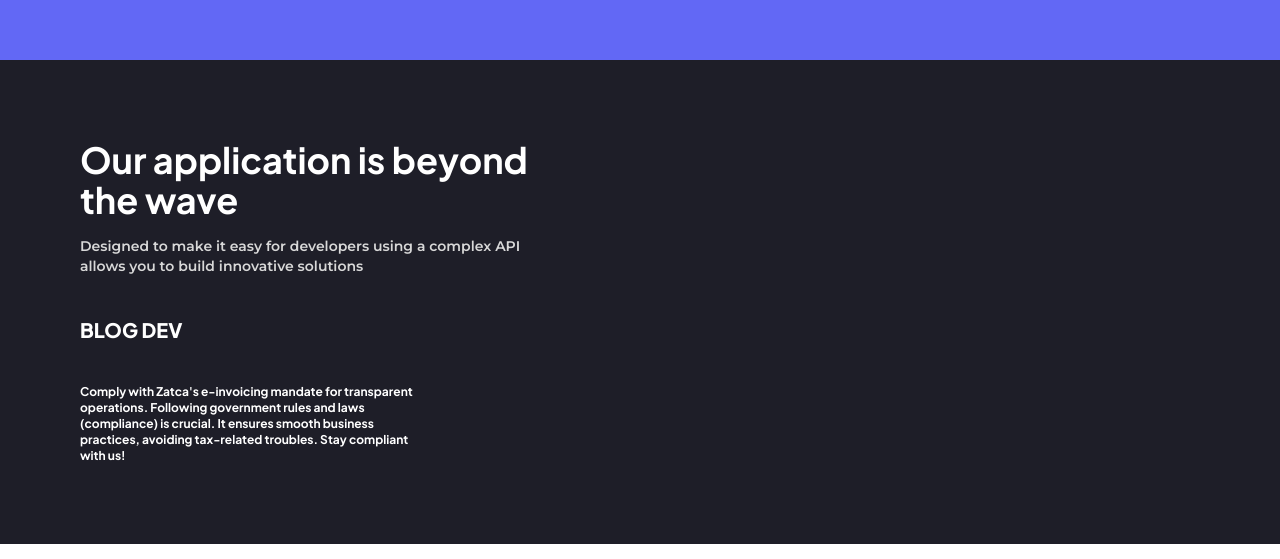
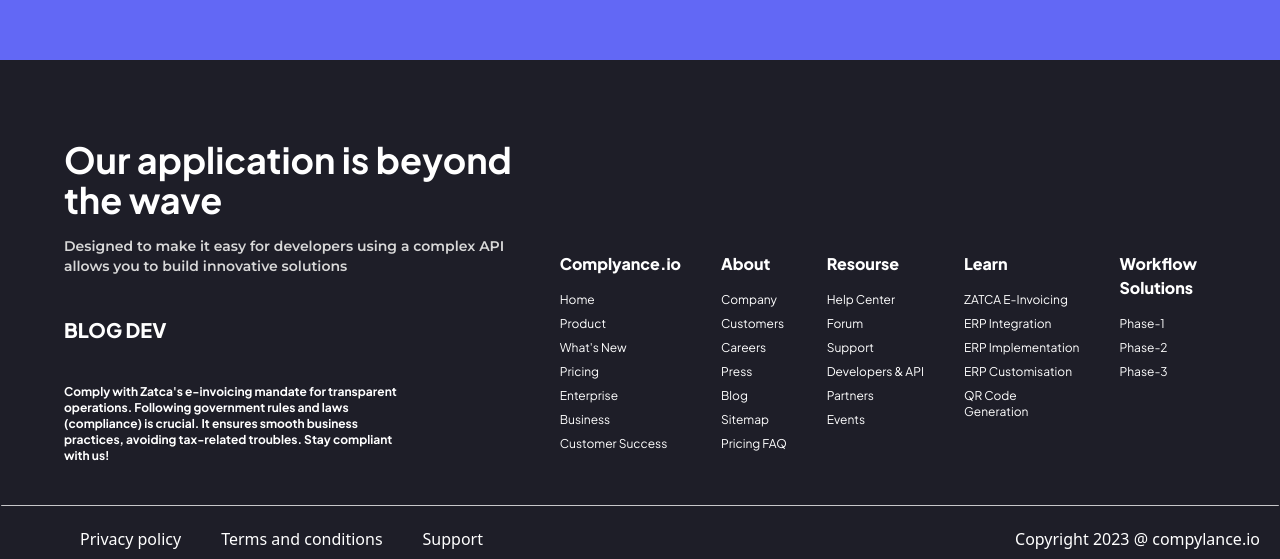
Before and after one commit to MuhammadZaidKhan/React-Blog-Website, a React (Vite) app: page / in a window 1280 px wide. Shown: the part 3500-4059 px from the top of the page. Built offline with nearby package versions, Linux system fonts and the light colour scheme; a web font is replaced by a local one.

Commit message:
Done for Desktop

```diff
--- a/src/Components/Footer.jsx
+++ b/src/Components/Footer.jsx
@@ -1,9 +1,11 @@
 import React from 'react'
-
+import line from '../assets/line.png';
+import { Link } from 'react-router-dom';
 const Footer = () => {
     return (
         <div className='bg-blackk text-white'>
-            <div className='p-20'>
+            <div className='flex'>
+                <div className='pt-20 pl-16'>
                     <h1 className='font-Plus-Jakarta-Sans font-bold text-4xl'>Our application is beyond <br /> the wave</h1>
                     <p className='font-Montserrat pt-4 font-semibold text-sm text-footer-p'>Designed to make it easy for developers using a complex API <br />allows you to build innovative solutions </p>
 
@@ -14,6 +16,80 @@
                         practices, avoiding tax-related troubles. Stay compliant <br />
                         with us!</p>
                 </div>
+
+                <div className='space-x-10 flex pt-44 pl-12 cursor'>
+                    <div>
+                        <h4 className='text-white mt-4 font-Plus-Jakarta-Sans font-extrabold text-base'>Complyance.io</h4>
+                        <ul className='mt-4 text-white text-xs font-Plus-Jakarta-Sans font-normal space-y-2'>
+                            <li className='hover:text-purpell'>Home</li>
+                            <li className='hover:text-purpell'>Product</li>
+                            <li className='hover:text-purpell'>What's New</li>
+                            <li className='hover:text-purpell'>Pricing</li>
+                            <li className='hover:text-purpell'>Enterprise</li>
+                            <li className='hover:text-purpell'>Business</li>
+                            <li className='hover:text-purpell'>Customer Success</li>
+                        </ul>
+                    </div>
+                    <div>
+                        <h4 className='text-white mt-4 font-Plus-Jakarta-Sans font-extrabold text-base'>About</h4>
+                        <ul className='mt-4 text-white text-xs font-Plus-Jakarta-Sans font-normal space-y-2'>
+                            <li className='hover:text-purpell'>Company</li>
+                            <li className='hover:text-purpell'>Customers</li>
+                            <li className='hover:text-purpell'>Careers</li>
+                            <li className='hover:text-purpell'>Press</li>
+                            <li className='hover:text-purpell'>Blog</li>
+                            <li className='hover:text-purpell'>Sitemap</li>
+                            <li className='hover:text-purpell'>Pricing FAQ</li>
+                        </ul>
+                    </div>
+                    <div>
+                        <h4 className='text-white mt-4 font-Plus-Jakarta-Sans font-extrabold text-base'>Resourse</h4>
+                        <ul className='mt-4 text-white text-xs font-Plus-Jakarta-Sans font-normal space-y-2'>
+                            <li className='hover:text-purpell'>Help Center</li>
+                            <li className='hover:text-purpell'>Forum</li>
+                            <li className='hover:text-purpell'>Support</li>
+                            <li className='hover:text-purpell'>Developers & API</li>
+                            <li className='hover:text-purpell'>Partners</li>
+                            <li className='hover:text-purpell'>Events</li>
+                        </ul>
+                    </div>
+                    <div>
+                        <h4 className='text-white mt-4 font-Plus-Jakarta-Sans font-extrabold text-base'>Learn</h4>
+                        <ul className='mt-4 text-white text-xs font-Plus-Jakarta-Sans font-normal space-y-2'>
+                            <li className='hover:text-purpell'>ZATCA  E-Invoicing</li>
+                            <li className='hover:text-purpell'>ERP Integration</li>
+                            <li className='hover:text-purpell'>ERP Implementation</li>
+                            <li className='hover:text-purpell'>ERP Customisation</li>
+                            <li className='hover:text-purpell'>QR Code <br />
+                                Generation</li>
+                        </ul>
+                    </div>
+                    <div>
+                        <h4 className='text-white mt-4 font-Plus-Jakarta-Sans font-extrabold text-base'>Workflow
+                            <br />   Solutions</h4>
+                        <ul className='mt-4 text-white text-xs font-Plus-Jakarta-Sans font-normal space-y-2'>
+                            <li className='hover:text-purpell'>Phase-1</li>
+                            <li className='hover:text-purpell'>Phase-2</li>
+                            <li className='hover:text-purpell'>Phase-3</li>
+
+                        </ul>
+                    </div>
+                </div>
+            </div>
+
+            <img src={line} alt="line" className='w-full pt-10 pb-5' />
+
+            <div className='flex justify-between'>
+                <ul className='flex flex-row space-x-10 pl-20 pb-2'>
+                    <Link className='hover:text-purpell'>Privacy policy</Link>
+                    <Link className='hover:text-purpell'>Terms and conditions</Link>
+                    <Link className='hover:text-purpell'>Support</Link>
+                </ul>
+
+                <p className='pr-5'>Copyright 2023 @ compylance.io </p>
+
+            </div>
+
         </div>
     )
 }
--- a/src/index.css
+++ b/src/index.css
@@ -0,0 +1,3 @@
+.cursor {
+    cursor: pointer;
+}
```
Also changed, not shown: src/assets/line.png (added). Lines whose indentation alone changed are shown as unchanged.
